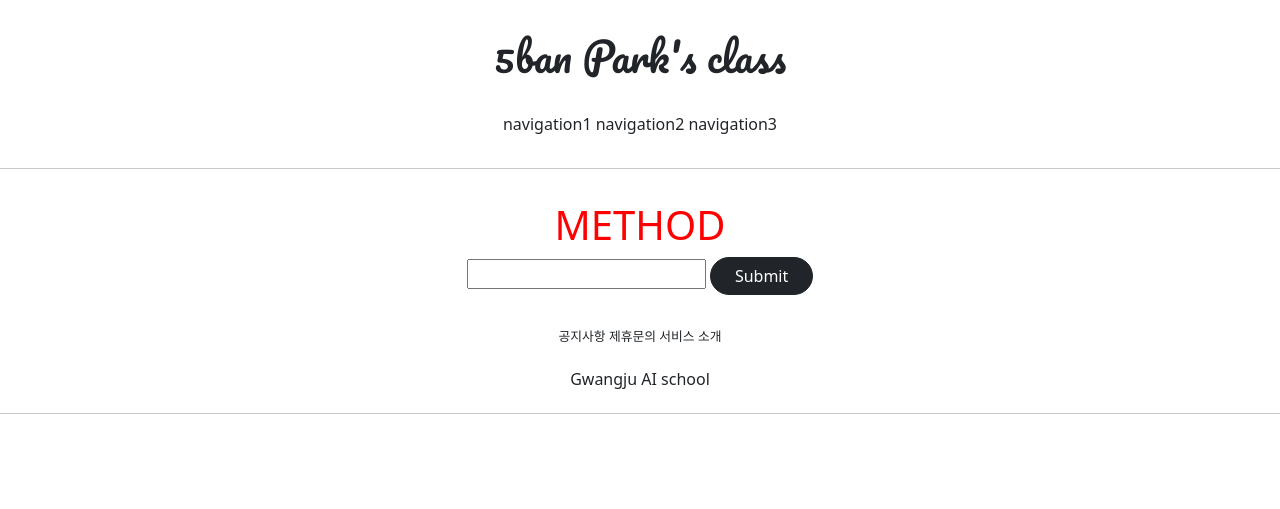
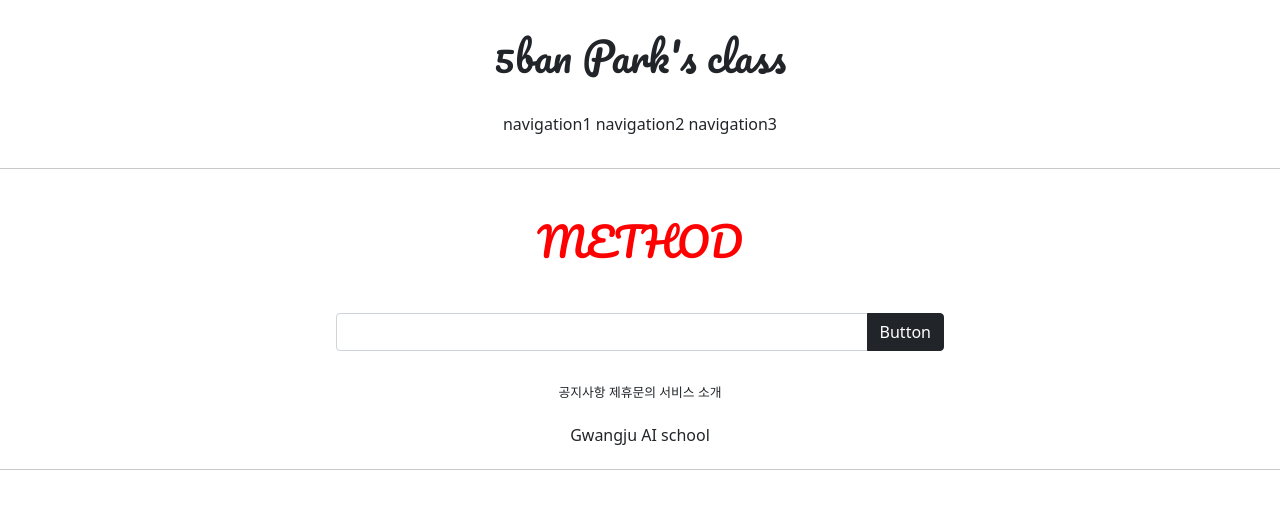
Before and after one commit to glory-ju/julyfifth, a Django app: page /accounts/hello_world/ in a window 1280 px wide. Shown: the top 509 px of the page. Run offline with Django 3.2, Linux system fonts and the light colour scheme; parts of the project's set-up code (start-up, migrations or seed data) failed here and were passed over.

Commit message:
0712/ Web Application 1st commit

```diff
--- a/accountapp/templates/accountapp/hello_world.html
+++ b/accountapp/templates/accountapp/hello_world.html
@@ -16,8 +16,10 @@
 {#<div style="text-align: center; height: 20rem; background-color: mediumaquamarine;#}
 {#border-radius: 1rem; margin: 2rem; overflow: hidden;">#}
 <div style="margin: 2rem; text-align: center">
-    <h1 style="color: red;">METHOD</h1>
-
+    <h1 style="color: red; font-family: 'Pacifico', cursive"
+        class="m-5">
+        METHOD
+    </h1>
 {#    <div class="'testing" style="display: block">block</div>#}
 {#    <div class="'testing" style="display: inline">inline</div>#}
 {#    <div class="'testing" style="display: inline-block">inline-block</div>#}
@@ -44,12 +46,21 @@
 
     <form action="/accounts/hello_world/" method="post">
         {% csrf_token %}
-        <input type="text" name="hello_world_input">
-        <input class="btn btn-dark rounded-pill px-4" type="submit">
+        <div class="input-group mb-3 w-50 m-auto">
+            <input type="text" class="form-control"
+                   name="hello_world_input">
+            <button class="btn btn-dark" type="submit">
+                Button
+            </button>
+        </div>
     </form>
 
-    {% if hello_world_output %}
-    <h3>{{ hello_world_output.text }}</h3>
+    {% if hello_world_list %}
+
+        {% for hello_world in hello_world_list %}
+    <h3>{{ hello_world.text }}</h3>
+        {% endfor %}
+
     {% endif %}
 
 </div>
--- a/accountapp/views.py
+++ b/accountapp/views.py
@@ -14,8 +14,11 @@ def hello_world(request):
         new_hello_world.text = temp
         new_hello_world.save()
 
+        hello_world_list = HelloWorld.objects.all()
+
         return render(request, 'accountapp/hello_world.html',
-                      context={'hello_world_output': new_hello_world})
+                      context={'hello_world_list': hello_world_list})
     else:
+        hello_world_list = HelloWorld.objects.all()
         return render(request, 'accountapp/hello_world.html',
-                      context={'text': 'GET METHOD!'})
+                      context={'hello_world_list': hello_world_list})
```
